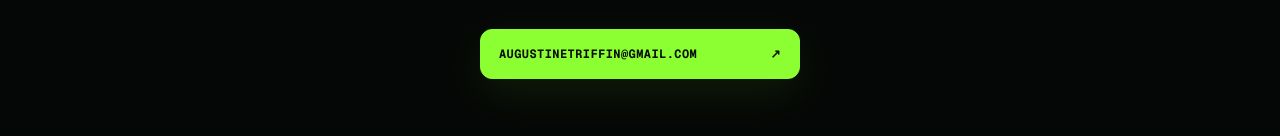
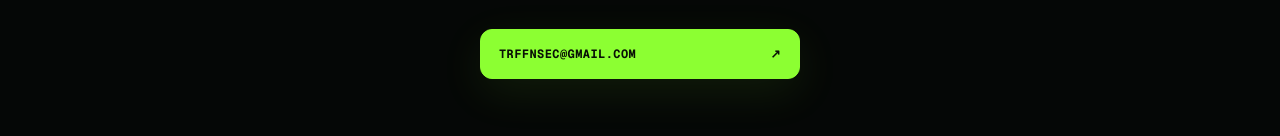
Before and after one commit to TrffnSec/Website, a Next.js app: page / in a window 1280 px wide. Shown: the part 5517-5653 px from the top of the page. Built offline with nearby package versions, Linux system fonts and the light colour scheme.

Commit message:
Update contact email in contact section

```diff
--- a/app/page.tsx
+++ b/app/page.tsx
@@ -147,7 +147,7 @@ export default function Home() {
         <div className="contact-orbit" aria-hidden="true"><i /><i /><b>T/</b></div>
         <p className="section-overline">HAVE A TARGET / NEED A SECOND SET OF EYES?</p>
         <h2>Let&apos;s find the crack<br /><em>before they do.</em></h2>
-        <a className="button button-primary contact-button" href="mailto:augustinetriffin@gmail.com"><span>augustinetriffin@gmail.com</span><span>↗</span></a>
+        <a className="button button-primary contact-button" href="mailto:trffnsec@gmail.com"><span>trffnsec@gmail.com</span><span>↗</span></a>
       </section>
     </main>
   );
```
